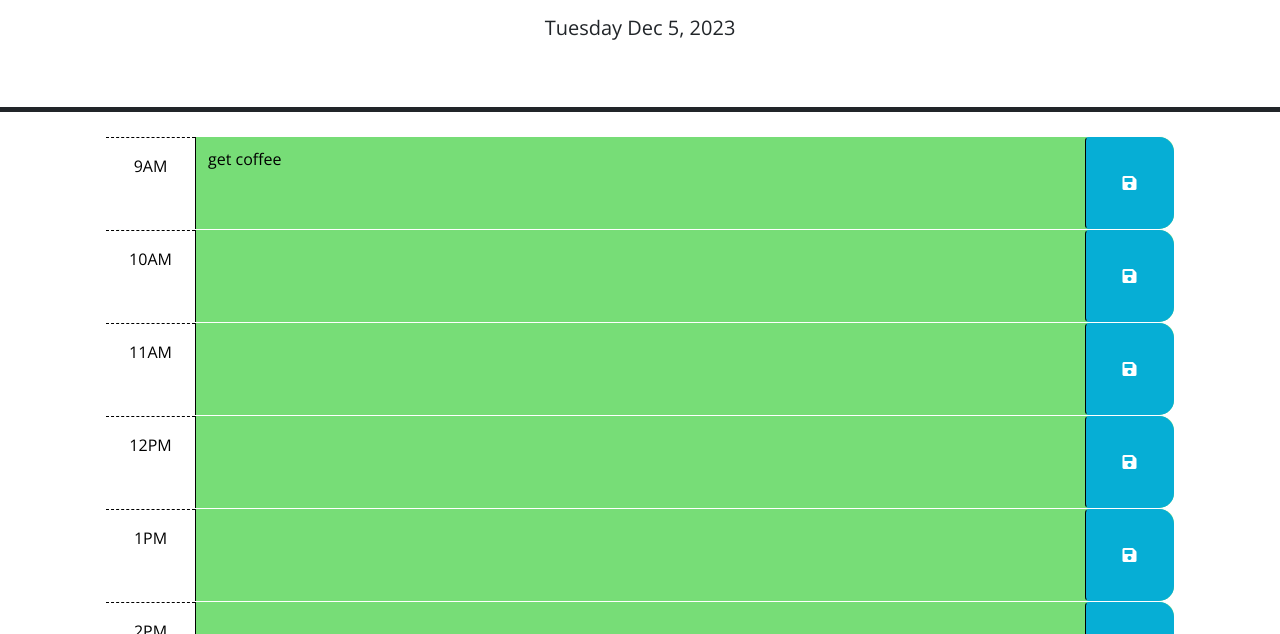
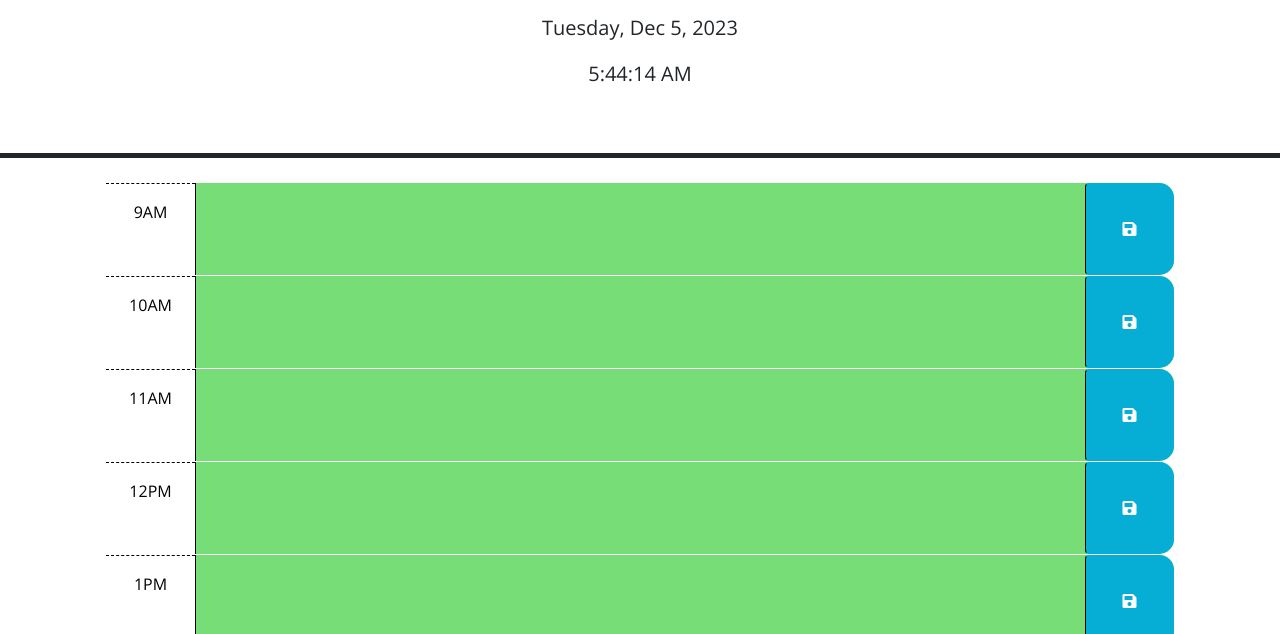
Before and after one commit to JennaJay/Work-Day-Planner, a plain HTML site: page index.html in a window 1280 px wide. Shown: the part 166-800 px from the top of the page. Drawn offline with nearby package versions, Linux system fonts and the light colour scheme.

Commit message:
Added live time to script file and completed readme for daily planner

```diff
--- a/index.html
+++ b/index.html
@@ -27,44 +27,9 @@
       <h1 class="display-3">Work Day Scheduler</h1>
       <p class="lead">A simple calendar app for scheduling your work day</p>
       <p id="currentDay" class="lead"></p>
+      <p id="currentTime" class="lead"></p>
     </header>
     <div id ="days" class="container-lg px-5">
-      <!-- Use class for "past", "present", and "future" to apply styles to the
-        time-block divs accordingly. The javascript will need to do this by
-        adding/removing these classes on each div by comparing the hour in the
-        id to the current hour. The html provided below is meant to be an example
-        demonstrating how the css provided can be leveraged to create the
-        desired layout and colors. The html below should be removed or updated
-        in the finished product. Remember to delete this comment once the
-        code is implemented.
-        -->
-
-      <!-- Example of a past time block. The "past" class adds a gray background color. -->
-      <!-- <div id="hour-9" class="row time-block past">
-        <div class="col-2 col-md-1 hour text-center py-3">9AM</div>
-        <textarea class="col-8 col-md-10 description" rows="3"> </textarea>
-        <button class="btn saveBtn col-2 col-md-1" aria-label="save">
-          <i class="fas fa-save" aria-hidden="true"></i>
-        </button>
-      </div>
-
-      Example of a a present time block. The "present" class adds a red background color.
-      <div id="hour-10" class="row time-block present">
-        <div class="col-2 col-md-1 hour text-center py-3">10AM</div>
-        <textarea class="col-8 col-md-10 description" rows="3"> </textarea>
-        <button class="btn saveBtn col-2 col-md-1" aria-label="save">
-          <i class="fas fa-save" aria-hidden="true"></i>
-        </button>
-      </div>
-
-      Example of a future time block. The "future" class adds a green background color. -->
-      <!-- <div id="hour-11" class="row time-block future">
-        <div class="col-2 col-md-1 hour text-center py-3">11AM</div>
-        <textarea class="col-8 col-md-10 description" rows="3"> </textarea>
-        <button class="btn saveBtn col-2 col-md-1" aria-label="save">
-          <i class="fas fa-save" aria-hidden="true"></i>
-        </button>
-      </div> -->
     </div>
     <script src="https://code.jquery.com/jquery-3.4.1.min.js"></script>
     <script
--- a/script.js
+++ b/script.js
@@ -1,14 +1,20 @@
 $(document).ready(function () {
 
-  // Wrap all code that interacts with the DOM in a call to jQuery to ensure that
-  // the code isn't run until the browser has finished rendering all the elements
-  // in the html.
+  var buttonClickEl = $('.btn saveBtn')
+
+
   var today = dayjs()
-  $('#currentDay').text(today.format('dddd MMM D, YYYY'));
+  $('#currentDay').text(today.format('dddd, MMM D, YYYY'));
     var currentHour = (dayjs().hour())
 
+    setInterval(myTime, 1000);
+    function myTime() {
+      const d = new Date();
+      document.getElementById("currentTime").innerHTML = d.toLocaleTimeString();
+    }
+
   var myHour = [
-    { hour: 9, memo: 'get coffee' },
+    { hour: 9, memo: '' },
     { hour: 10, memo: '' },
     { hour: 11, memo: '' },
     { hour: 12, memo: '' },
@@ -44,36 +50,10 @@ $(document).ready(function () {
     wrapper.append(hourTime, textArea, saveButton)
     $('#days').append(wrapper)
 
+    addEventListener("click", function(event) {
+      event.preventDefault();
+      memo = myHour[i].memo
+      localStorage.setItem(memo)
+    })
   }
 })
-
-
-
-$(function () {
-  // TODO: Add a listener for click events on the save button. This code should
-  // use the id in the containing time-block as a key to save the user input in
-  // local storage. HINT: What does `this` reference in the click listener
-  // function? How can DOM traversal be used to get the "hour-x" id of the
-  // time-block containing the button that was clicked? How might the id be
-  // useful when saving the description in local storage?
-  //
-  // TODO: Add code to apply the past, present, or future class to each time
-  // block by comparing the id to the current hour. HINTS: How can the id
-  // attribute of each time-block be used to conditionally add or remove the
-  // past, present, and future classes? How can Day.js be used to get the
-  // current hour in 24-hour time?
-  //
-  // TODO: Add code to get any user input that was saved in localStorage and set
-  // the values of the corresponding textarea elements. HINT: How can the id
-  // attribute of each time-block be used to do this?
-  //
-  // TODO: Add code to display the current date in the header of the page.
-
-});
-{/* <div id="hour-9" class="row time-block past">
-        <div class="col-2 col-md-1 hour text-center py-3">9AM</div>
-        <textarea class="col-8 col-md-10 description" rows="3"> </textarea>
-        <button class="btn saveBtn col-2 col-md-1" aria-label="save">
-          <i class="fas fa-save" aria-hidden="true"></i>
-        </button>
-      </div> */}
```
Also changed, not shown: image.png (added), 1 other file.
